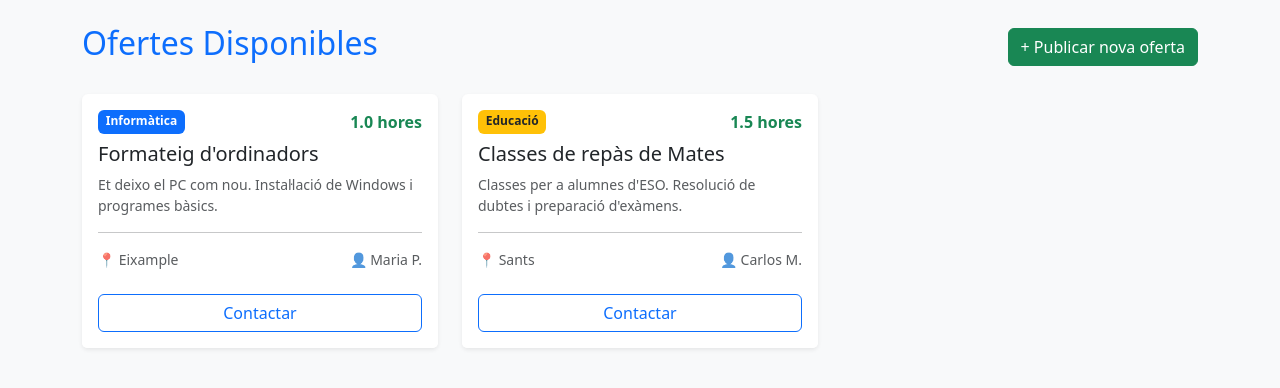
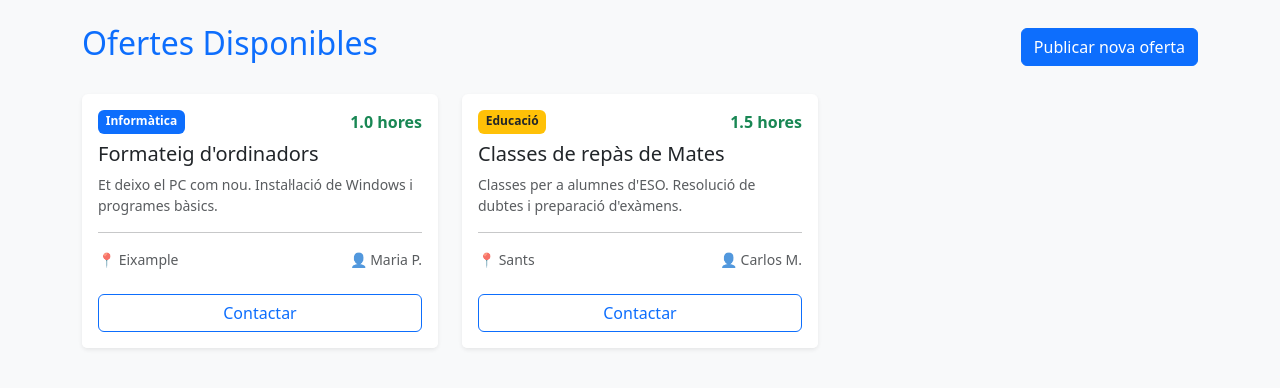
Before and after one commit to arnaufito/banc_de_temps, a Flask app: page /mercat in a window 1280 px wide. Shown: the part 56-444 px from the top of the page. Run offline with Flask 3, Linux system fonts and the light colour scheme.

Commit message:
Versió final TDR: formulari publicació i inicialització BD

```diff
--- a/templates/mercat.html
+++ b/templates/mercat.html
@@ -18,7 +18,8 @@
     <div class="container">
         <div class="d-flex justify-content-between align-items-center mb-4">
             <h2 class="text-primary">Ofertes Disponibles</h2>
-            <button class="btn btn-success">+ Publicar nova oferta</button>
+            <!-- En lloc d'un <button>, utilitzem un enllaç <a> amb les classes de botó que ja tinguis -->
+            <a href="/crear_oferta" class="btn btn-primary">Publicar nova oferta</a>
         </div>
 
         <!-- Graella d'anuncis -->
```
